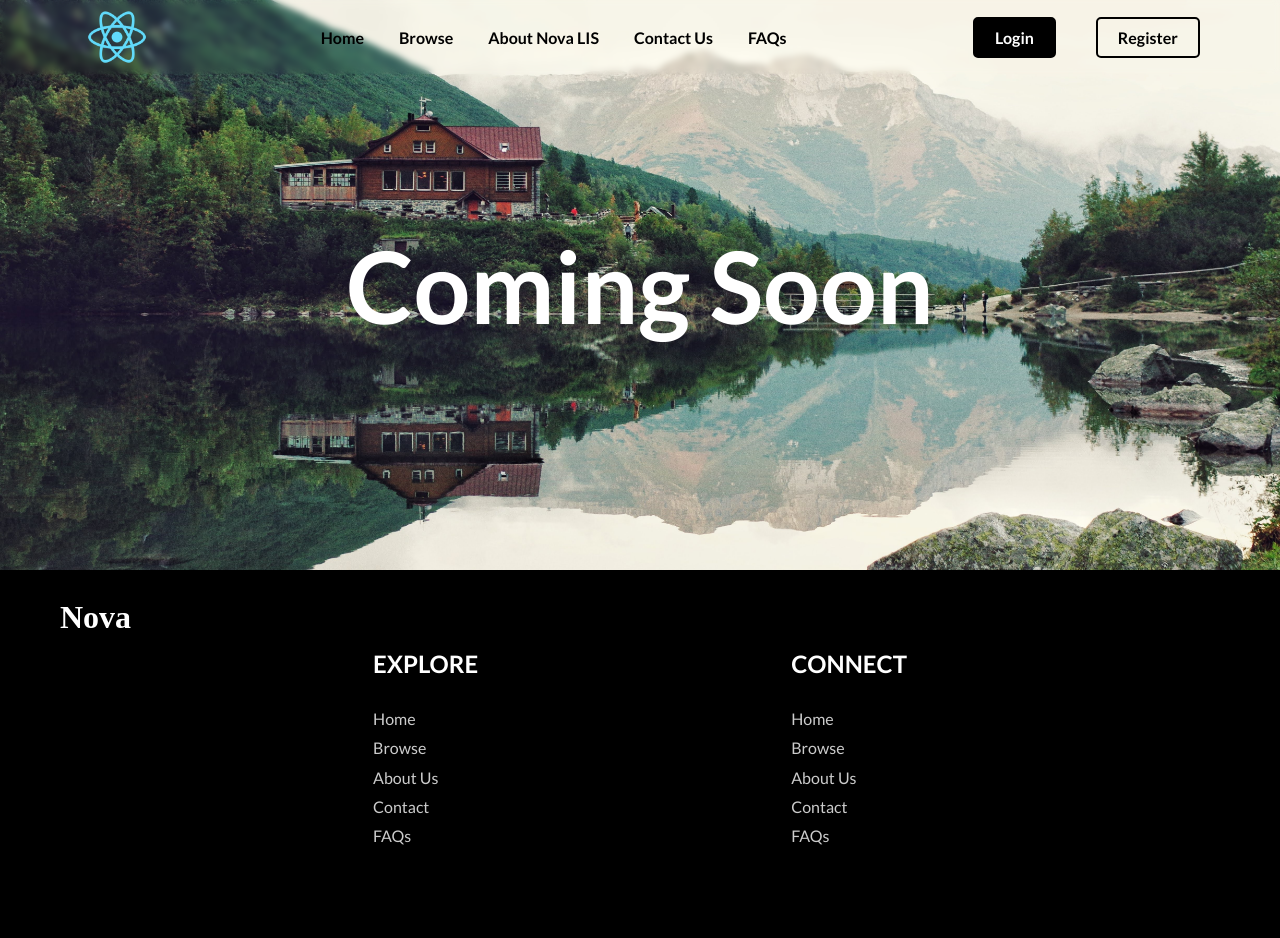
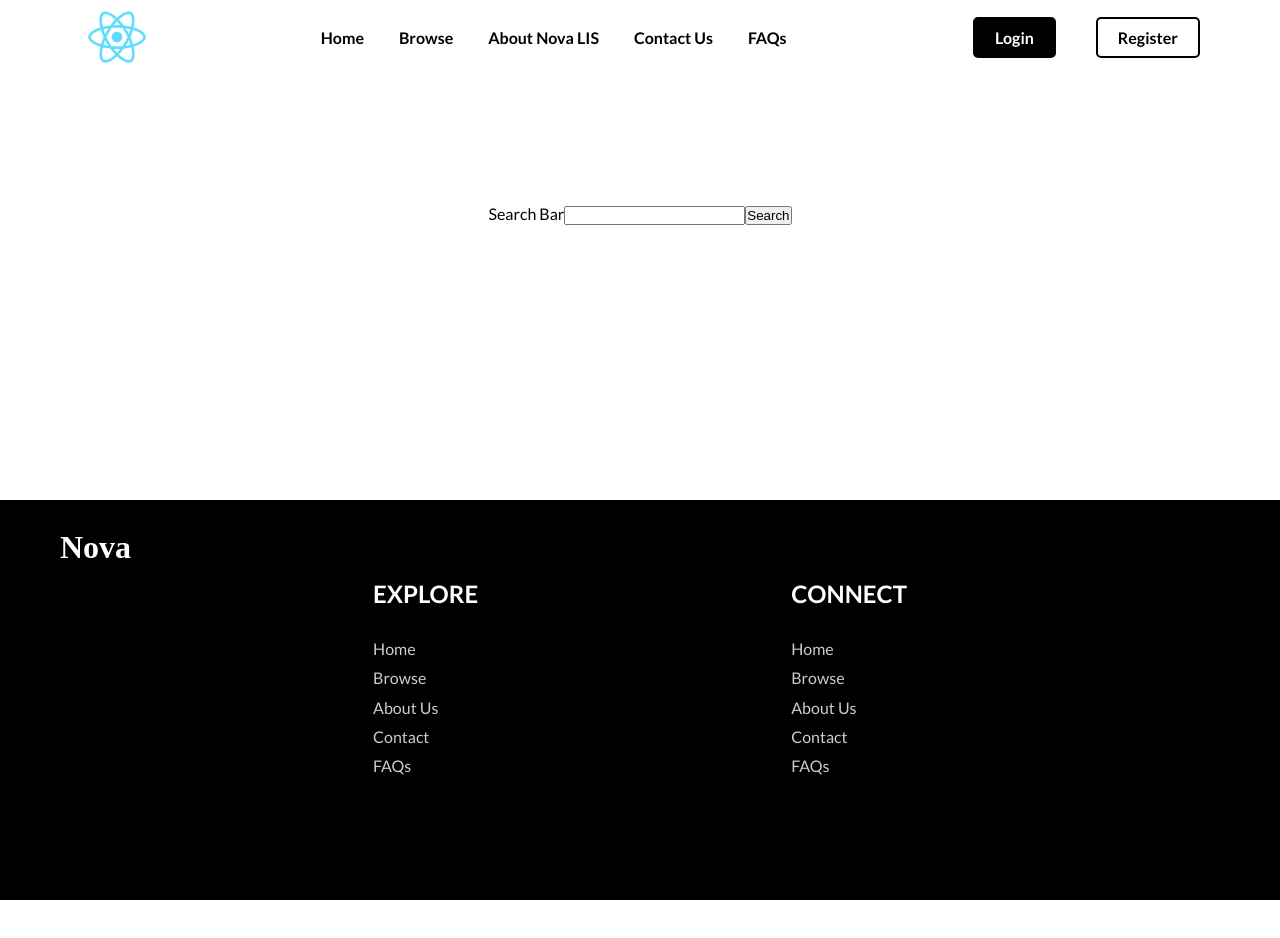
Before and after one commit to Nova-LIS/Nova-Frontend, a React (Create React App) app: page /browse in a window 1280 px wide. Shown: the top 938 px of the page. After the commit the page ends 900 px from the top, so only its background shows below. Built offline with nearby package versions, Linux system fonts and the light colour scheme.

Commit message:
Add smaple book browse

```diff
--- a/src/App.js
+++ b/src/App.js
@@ -1,6 +1,7 @@
 import Navbar from "./components/navbar/Navbar";
 import Footer from "./components/footer/Footer";
 import Home from "./pages/home/Home";
+import Browse from "./pages/browse/Browse";
 import Login from "./pages/login/Login";
 import Register from "./pages/register/Register";
 import ComingSoon from "./pages/comingsoon/ComingSoon";
@@ -19,6 +20,7 @@ const App = () => {
                     <Redirect to="/home" />
                 </Route>
                 <Route path="/home" component={Home} exact />
+                <Route path="/browse" component={Browse} exact />
                 <Route path="/about" component={About} exact />
                 <Route path="/contact" component={Contact} exact />
                 <Route path="/login" component={Login} exact />
--- /dev/null
+++ b/src/pages/browse/Browse.js
@@ -0,0 +1,48 @@
+import { useState } from "react";
+import classes from "./Browse.module.css";
+
+const Browse = () => {
+    const [bookname, setBookname] = useState("");
+
+    const booknameChangeHandler = (event) => {
+        setBookname(event.target.value);
+    };
+
+    const getBooks = async (body) => {
+        window.scroll(0, 0);
+        return await fetch("http://localhost:5000/browse", {
+            method: "POST",
+            headers: {
+                "Content-Type": "application/json",
+            },
+            body: JSON.stringify(body),
+        })
+            .then((response) => response.json())
+            .then((data) => console.log(data))
+            .catch((error) => console.log(error, "Hi"));
+    };
+
+    const submitHandler = (event) => {
+        event.preventDefault();
+
+        const data = {
+            bookname
+        };
+
+        console.log(data);
+
+        getBooks(data);
+    };
+
+    return (
+        <div className={classes["browse"]}>
+            <form onSubmit={submitHandler}>
+                <label htmlFor="search">Search Bar</label>
+                <input type="text" value={bookname} onChange={booknameChangeHandler}></input>
+                <button>Search</button>
+            </form>
+        </div>
+    );
+};
+
+export default Browse;
--- /dev/null
+++ b/src/pages/browse/Browse.module.css
@@ -0,0 +1,6 @@
+.browse {
+    width: 100%;
+    height: 50rem;
+    padding: 20rem 2rem 10rem;
+    text-align: center;
+}
```
